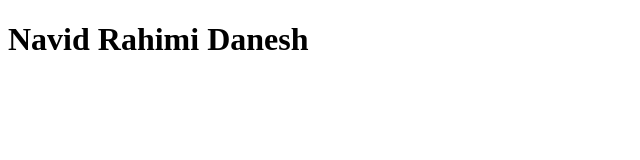
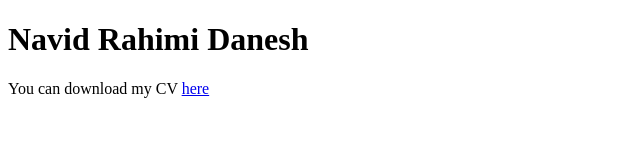
Before and after one commit to Navidda/navidda.github.io, a plain HTML site: page index.html in a window 1280 px wide. Shown: the whole page, without its empty margins (0-640 px from the left). Drawn offline with Linux system fonts and the light colour scheme.

Commit message:
add cv link

```diff
--- a/index.html
+++ b/index.html
@@ -5,5 +5,8 @@
   </head>
   <body>
     <h1>Navid Rahimi Danesh</h1>
+    <p>
+      You can download my CV <a href="https://github.com/Navidda/resume/raw/master/Resume%20CV.pdf">here</a>
+    </p>
   </body>
 </html>
```
